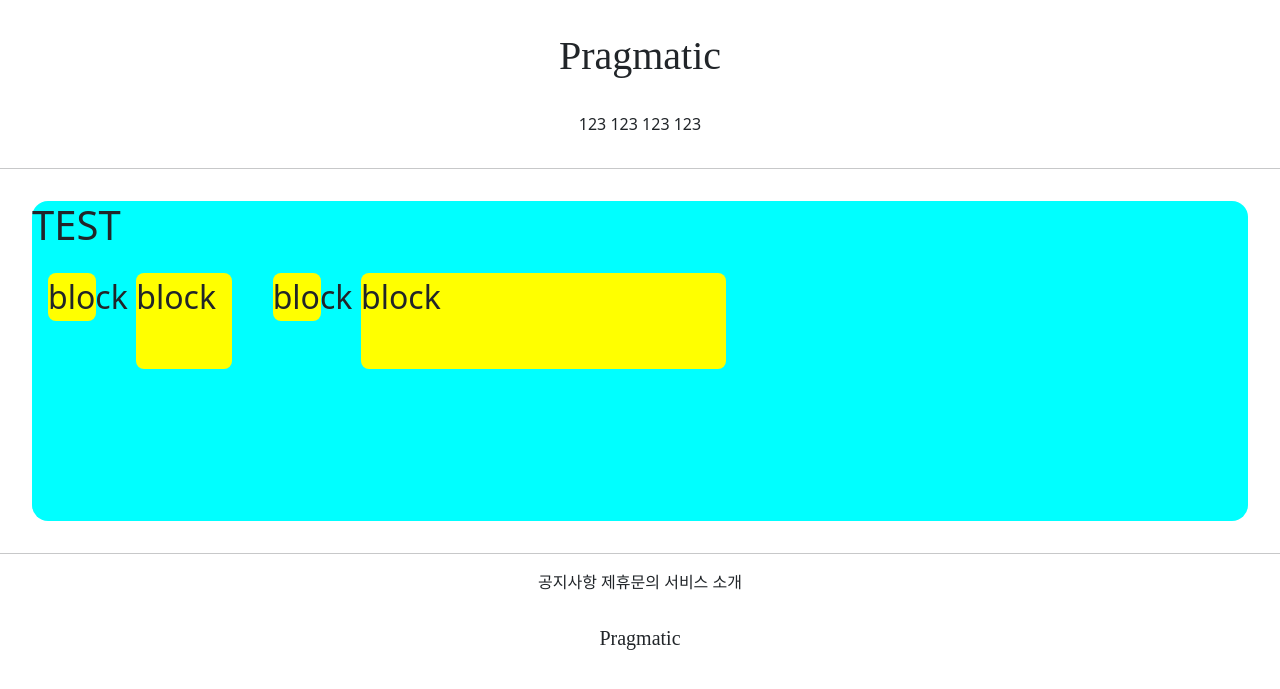
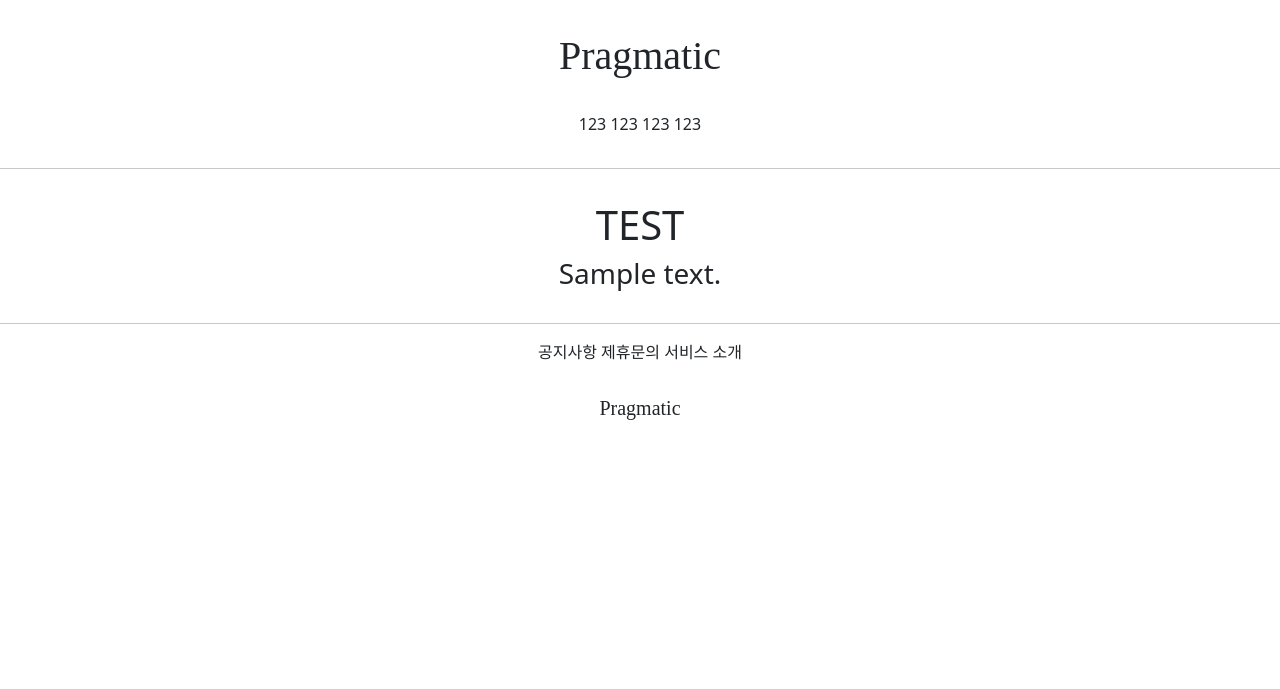
Before and after one commit to soohyoen/gis_django_1, a Django app: template accountapp/templates/accountapp/hello_world.html in a window 1280 px wide. Shown: the top 689 px of the page. Run offline with Django 3.2, Linux system fonts and the light colour scheme; the template is opened without the code that fills it: most values are stand-ins (such as "Sample title", 1, 10 or a date in 2020); some web fonts are replaced.

Commit message:
7/1 class commit 1

```diff
--- a/accountapp/templates/accountapp/hello_world.html
+++ b/accountapp/templates/accountapp/hello_world.html
@@ -2,28 +2,11 @@
 
 {% block content %}
 
-    <style>
 
-       .testing {
-        background-color : yellow;
-        margin : 1rem;
-        height : 48px;
-        width : 48px;
-            border-radius : .5rem;
-           display: inline-block;
-        }
+    <div style=" margin:2rem; text-align: center ">
+        <h1>TEST</h1>
 
-    </style>
-
-    <div style="height:20rem; background-color: aqua;
-    margin:2rem; border-radius:1rem; font-size: 2rem ">
-
-        <h1>TEST</h1>
-        <div class = "testing" style = "height: 48px; width: 48px "> block</div>
-        <div class = "testing" style = "height: 3em; width: 3em "> block</div>
-        <div class = "testing" style = "height: 3rem; width: 3rem "> block</div>
-        <div class = "testing" style = "height: 30%; width: 30% "> block</div>
-
+        <h3>{{ text }}</h3>
     </div>
 
 {% endblock %}
```
Also changed, not shown: accountapp/views.py (+6 -1 lines).
